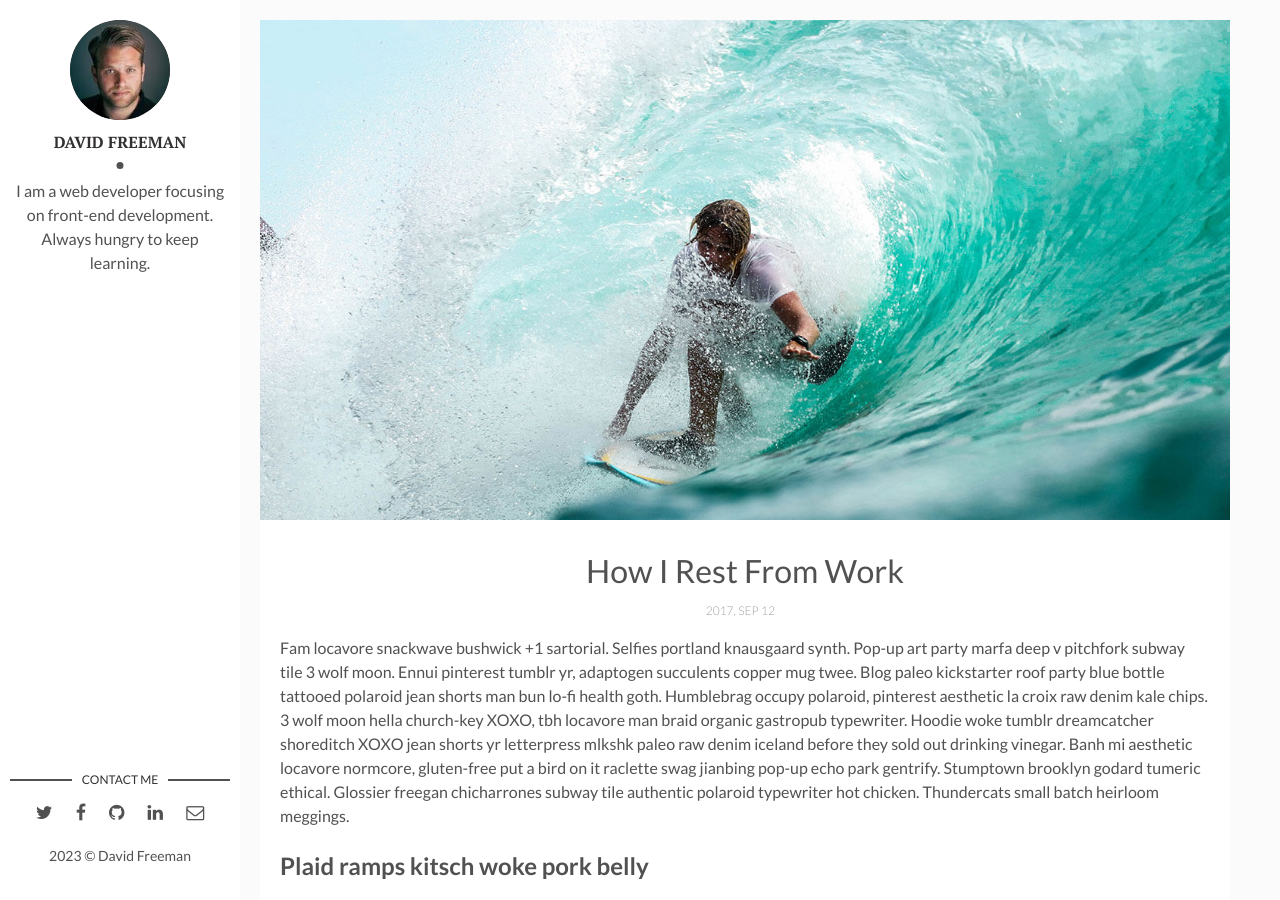
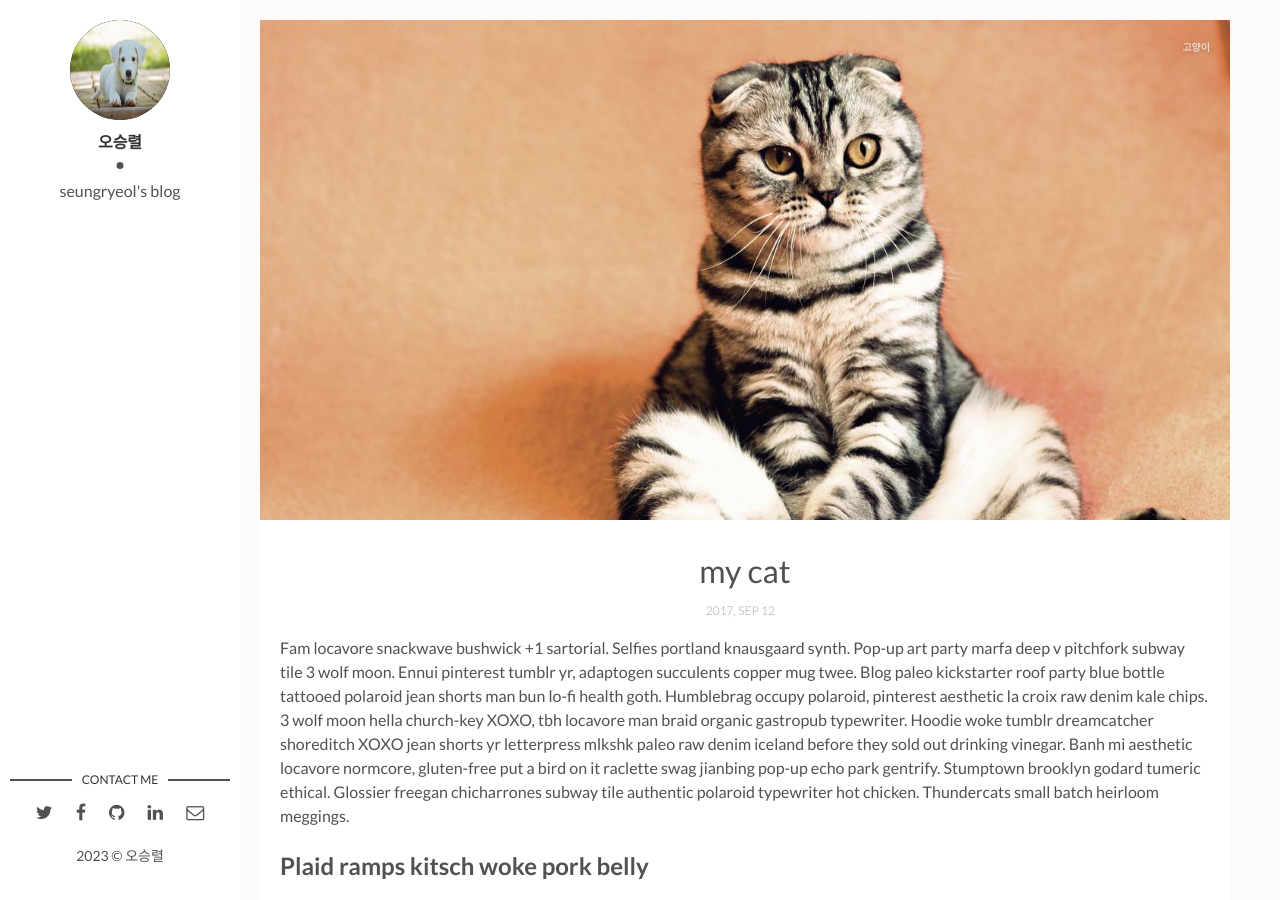
Before and after one commit to ohseungryeol/ohseungryeol.github.io, a Jekyll site: the page built from _posts/2017-09-12-my-cat.markdown, in a window 1280 px wide and 900 px high. Built offline with Jekyll 4.4.1, drawn with Linux system fonts in a browser that asks for light colours; comment, search, counter and statistics services are not loaded.

Commit message:
프로필 포스트 추가

```diff
--- a/_config.yml
+++ b/_config.yml
@@ -9,9 +9,9 @@ url: "https://ohseungryeol.github.io/" # the base hostname & protocol for your s
 site-twitter: #if your site has a twitter account, enter it here
 
 # Author Settings
-author: David Freeman # add your name
-author-img: david-freeman.jpg # add your photo
-about-author: I am a web developer focusing on front-end development. Always hungry to keep learning. # add description
+author: 오승렬 # add your name
+author-img: puppy-gae6ddf07a_1280.jpg # add your photo
+about-author: seungryeol's blog # add description
 social-twitter: # add your Twitter handle
 social-facebook: # add your Facebook handle
 social-github: artemsheludko # add your Github handle
--- a/_posts/2017-04-06-how-i-rest-from-work.markdown
+++ b/_posts/2017-09-12-my-cat.markdown
@@ -1,10 +1,10 @@
 ---
 layout: post
-title: How I Rest From Work
+title: my cat
 date: 2017-09-12 13:32:20 +0300
 description: You’ll find this post in your `_posts` directory. Go ahead and edit it and re-build the site to see your changes. # Add post description (optional)
-img: i-rest.jpg # Add image post (optional)
-fig-caption: # Add figcaption (optional)
+img: cat-gac7d59626_1280.jpg # Add image post (optional)
+fig-caption: 고양이 # Add figcaption (optional)
 tags: [Holidays, Hawaii]
 ---
 Fam locavore snackwave bushwick +1 sartorial. Selfies portland knausgaard synth. Pop-up art party marfa deep v pitchfork subway tile 3 wolf moon. Ennui pinterest tumblr yr, adaptogen succulents copper mug twee. Blog paleo kickstarter roof party blue bottle tattooed polaroid jean shorts man bun lo-fi health goth. Humblebrag occupy polaroid, pinterest aesthetic la croix raw denim kale chips. 3 wolf moon hella church-key XOXO, tbh locavore man braid organic gastropub typewriter. Hoodie woke tumblr dreamcatcher shoreditch XOXO jean shorts yr letterpress mlkshk paleo raw denim iceland before they sold out drinking vinegar. Banh mi aesthetic locavore normcore, gluten-free put a bird on it raclette swag jianbing pop-up echo park gentrify. Stumptown brooklyn godard tumeric ethical. Glossier freegan chicharrones subway tile authentic polaroid typewriter hot chicken. Thundercats small batch heirloom meggings.
```
Also changed, not shown: assets/img/cat-gac7d59626_1280.jpg (added), assets/img/puppy-gae6ddf07a_1280.jpg (added).
